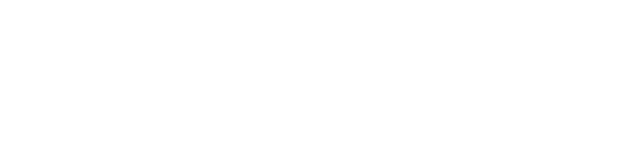
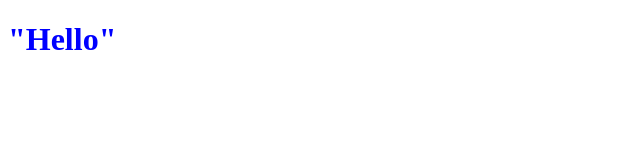
Before and after one commit to joelsilas1816/FSWB-Internship, a plain HTML site: page index.html in a window 1280 px wide. Shown: the whole page, without its empty margins (0-640 px from the left). Drawn offline with Linux system fonts and the light colour scheme.

Commit message:
second push

```diff
--- a/index.html
+++ b/index.html
@@ -4,9 +4,9 @@
     <meta charset="UTF-8">
     <meta http-equiv="X-UA-Compatible" content="IE=edge">
     <meta name="viewport" content="width=device-width, initial-scale=1.0">
-    <title>Document</title>
+    <title>CSS Session</title>
 </head>
 <body>
-
+    <h1 style="COLOR : blue">"Hello"</h1>
 </body>
 </html>
```
